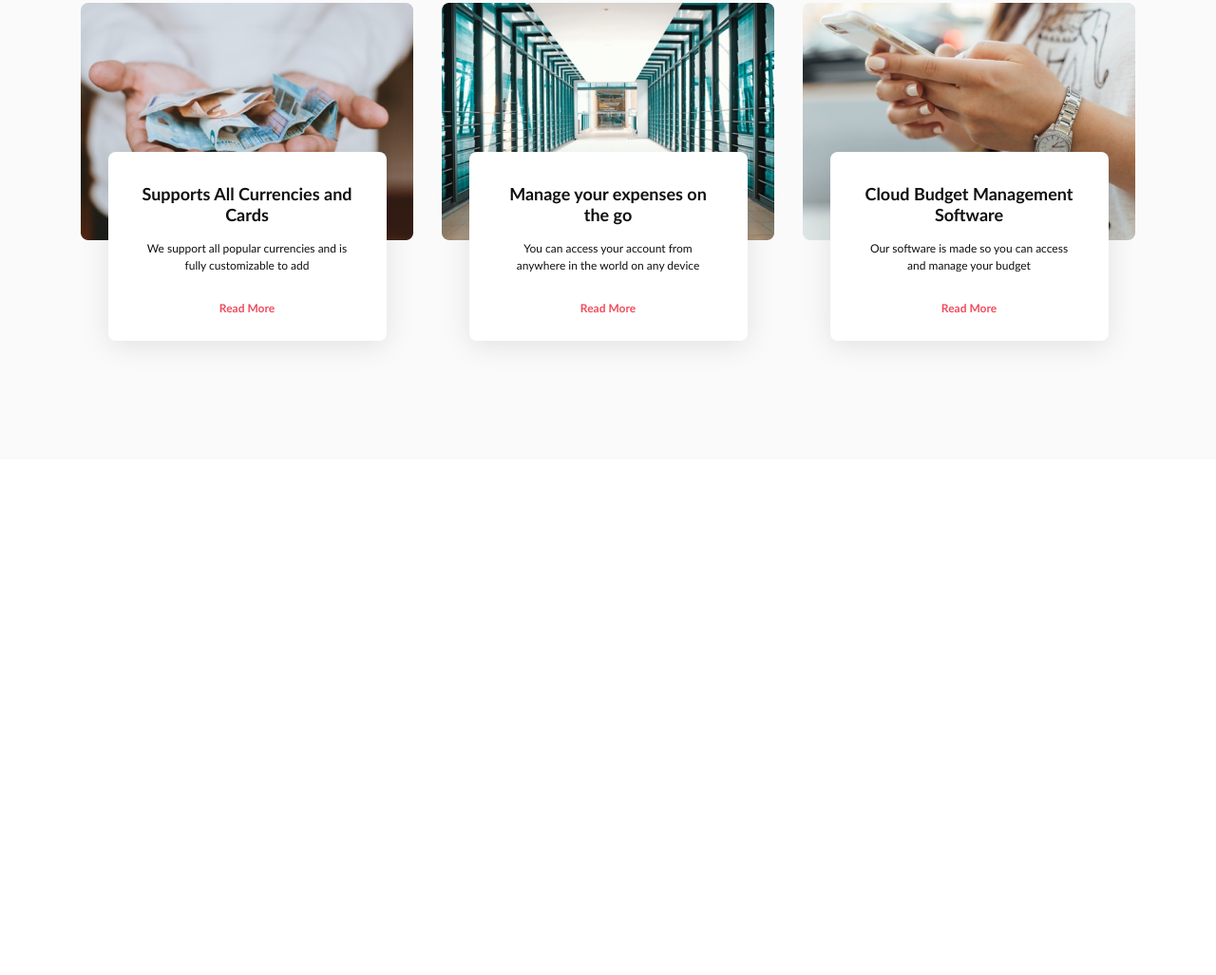
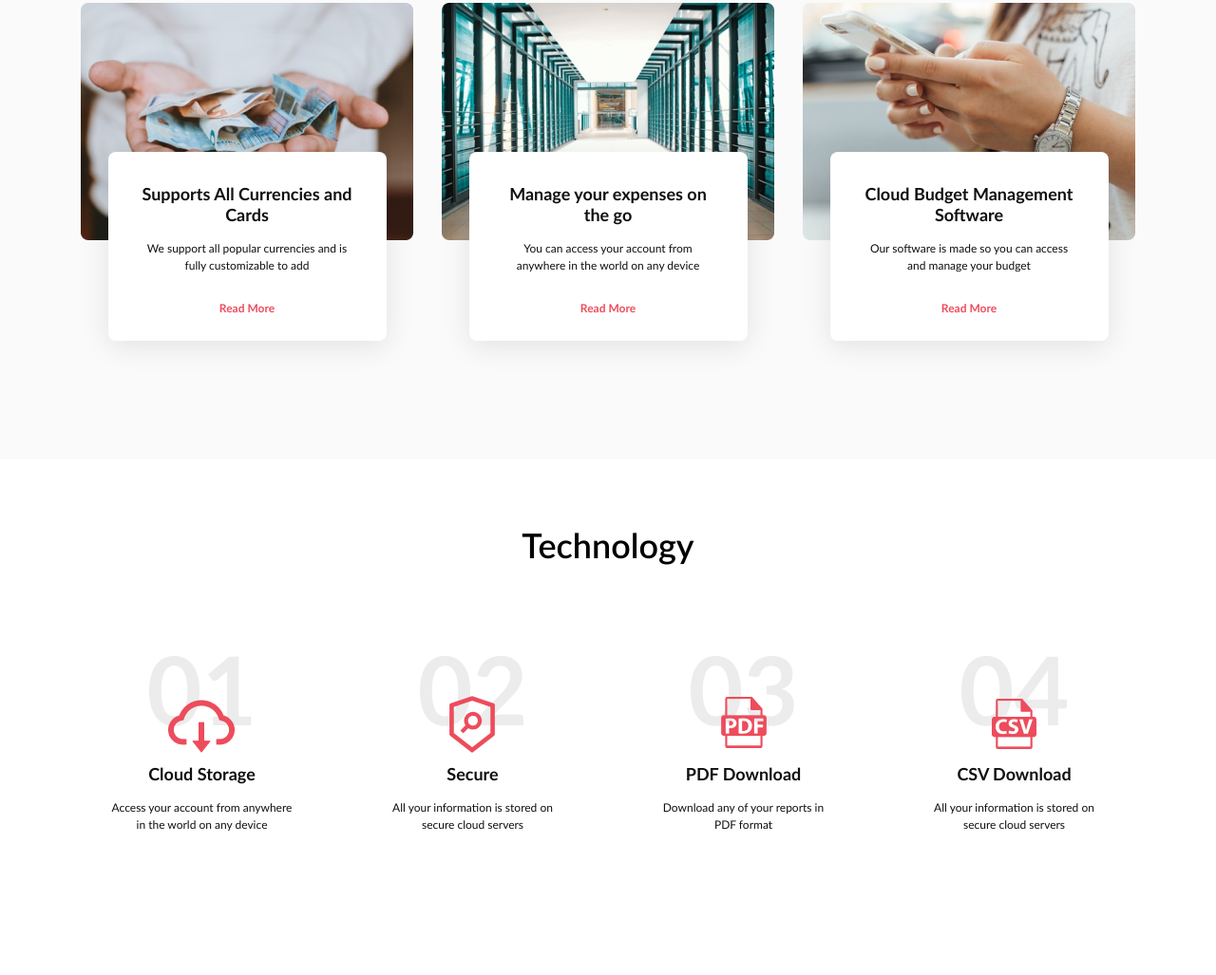
Before and after one commit to nikita-pampushka/hw-10, a plain HTML site: page index.html in a window 1280 px wide. Shown: the part 924-1951 px from the top of the page at 95% size. Before the commit the page ends 1408 px from the top, so only its background shows below. Drawn offline with Linux system fonts and the light colour scheme.

Commit message:
Technology section

```diff
--- a/index.html
+++ b/index.html
@@ -36,14 +36,14 @@
     <main class="main">
         <section class="features">
             <div class="container">
-                <h2 class="features-title">Features</h2>
+                <h2 class="section-title">Features</h2>
                 <ul class="features-cards">
                     <li class="features-cards-item">
                         <figure>
                             <img class="features-cards-image" src="images/supports.png" alt="Supports All Currencies and Cards">
                             <figcaption class="features-cards-image-caption">
-                                <h3 class="features-cards-image-title">Supports all currencies <span style="text-transform: lowercase;">and</span> cards</h3>
-                                <p class="features-cards-image-text">We support all popular currencies and is fully customizable to add</p>
+                                <h3 class="section-cards-title">Supports all currencies <span style="text-transform: lowercase;">and</span> cards</h3>
+                                <p class="section-cards-text">We support all popular currencies and is fully customizable to add</p>
                                 <a class="features-cards-image-link" href="#">Read More</a>
                             </figcaption>
                         </figure>
@@ -52,18 +52,18 @@
                         <figure>
                             <img class="fetures-cards-image" src="images/manage.png" alt="Supports All Currencies and Cards">
                             <figcaption class="features-cards-image-caption">
-                                <h3 class="features-cards-image-title manage">Manage your expenses on the go</h3>
-                                <p class="features-cards-image-text">You can access your account from anywhere in the world on any device</p>
+                                <h3 class="section-cards-title manage">Manage your expenses on the go</h3>
+                                <p class="section-cards-text">You can access your account from anywhere in the world on any device</p>
                                 <a class="features-cards-image-link" href="#">Read More</a>
                             </figcaption>
                         </figure>
                     </li><!--
                  --><li class="features-cards-item">
                         <figure>
-                            <img class="fetures-cards-image" src="images/software.png" alt="Supports All Currencies and Cards">
+                            <img class="features-cards-image" src="images/software.png" alt="Supports All Currencies and Cards">
                             <figcaption class="features-cards-image-caption">
-                                <h3 class="features-cards-image-title">Cloud budget management software</h3>
-                                <p class="features-cards-image-text">Our software is made so you can access and manage your budget</p>
+                                <h3 class="section-cards-title">Cloud budget management software</h3>
+                                <p class="section-cards-text">Our software is made so you can access and manage your budget</p>
                                 <a class="features-cards-image-link" href="#">Read more</a>
                             </figcaption>
                         </figure>
@@ -71,6 +71,45 @@
                 </ul>
             </div>
         </section>
+        <section class="technology">
+            <div class="container">
+                <h2 class="section-title">Technology</h2>
+                <ul class="technology-cards">
+                    <li class="technology-cards-item">
+                        <a class="technology-cards-link" href="#">
+                            <div class="technology-cards-number">01</div>
+                            <img class="technology-cards-image cloud" src="images/cloud.png" alt="cloud image">
+                            <h3 class="section-cards-title">Cloud storage</h3>
+                            <p class="section-cards-text">Access your account from anywhere in the world on any device</p>
+                        </a>
+                    </li><!--
+                 --><li class="technology-cards-item">
+                        <a class="technology-cards-link" href="#">
+                            <div class="technology-cards-number">02</div>
+                            <img class="technology-cards-image security" src="images/security.png" alt="security image">
+                            <h3 class="section-cards-title">Secure</h3>
+                            <p class="section-cards-text">All your information is stored on secure cloud servers</p>
+                        </a>
+                    </li><!--
+                 --><li class="technology-cards-item">
+                        <a class="technology-cards-link" href="#">
+                            <div class="technology-cards-number">03</div>
+                            <img class="technology-cards-image pdf" src="images/pdf.png" alt="pdf image">
+                            <h3 class="section-cards-title">PDF Download</h3>
+                            <p class="section-cards-text">Download any of your reports in PDF format</p>
+                        </a>
+                    </li><!--
+                 --><li class="technology-cards-item">
+                        <a class="technology-cards-link" href="#">
+                            <div class="technology-cards-number">04</div>
+                            <img class="technology-cards-image csv" src="images/csv.png" alt="csv image">
+                            <h3 class="section-cards-title">CSV Download</h3>
+                            <p class="section-cards-text">All your information is stored on secure cloud servers</p>
+                        </a>
+                    </li>
+                </ul>
+            </div>
+        </section>
     </main>
 </body>
 </html>
--- a/style.css
+++ b/style.css
@@ -14,6 +14,7 @@ body {
 .container {
     width: 1110px;
     margin: 0 auto;
+    text-align: center;
 }
 
 .top {
@@ -81,10 +82,6 @@ body {
     border: 1px solid #000;
 }
 
-.intro {
-    text-align: center;
-}
-
 .intro-title {
     font-size: 72px;
     line-height: 86px;
@@ -125,11 +122,10 @@ body {
 
 .features {
     background-color: #fafafa;
-    text-align: center;
     padding: 63px 0 229px 0;
 }
 
-.features-title {
+.section-title {
     font-weight: 600;
     font-size: 36px;
     line-height: 54px;
@@ -160,7 +156,7 @@ body {
     left: calc((350px - 293px)*0.5);
 }
 
-.features-cards-image-title {
+.section-cards-title {
     font-size: 18px;
     line-height: 22px;
     color: #101010;
@@ -168,7 +164,7 @@ body {
     margin-bottom: 16px;
 }
 
-.features-cards-image-title.manage {
+.section-cards-title.manage {
     text-transform: none;
 }
 
@@ -176,7 +172,7 @@ body {
     text-transform: lowercase;
 }
 
-.features-cards-image-text {
+.section-cards-text {
     font-weight: normal;
     font-size: 12px;
     line-height: 18px;
@@ -193,8 +189,66 @@ body {
 }
 
 .features-cards-image-link:hover {
-    color: #2512d1;
+    color: #a6a2cc;
     display: block;
-    border: 1px solid #2512d1;
+    border: 1px solid #a6a2cc;
     border-radius: 9px;
 }
+
+.technology {
+    background-color: #ffffff;
+    padding: 63px 0 104px 0;
+}
+
+.technology-cards-link {
+    display: block;
+    padding: 0 32px 19px 32px;
+    text-decoration: none;
+    position: relative;
+}
+
+.technology-cards-item {
+    display: inline-block;
+    width: 255px;
+    margin-right: 30px;
+}
+
+.technology-cards-item:last-child {
+    margin-right: 0;
+}
+
+.technology-cards-number {
+    font-size: 100px;
+    line-height: 120px;
+    color: rgba(16, 16, 16, 0.08);
+    margin-bottom: 19px;
+}
+
+.cloud {
+    position: absolute;
+    top: 71.5px;
+    left: 92px;
+}
+
+.security {
+    position: absolute;
+    top: 68.35px;
+    left: 103.15px;
+}
+
+.pdf {
+    position: absolute;
+    top: 69px;
+    left: 104.09px;
+}
+
+.csv {
+    position: absolute;
+    top: 71px;
+    left: 104px;
+}
+
+.technology-cards-link:hover {
+    background-color: #a6a2cc;
+    border-radius: 20px;
+}
```
Also changed, not shown: images/cloud.png (added), images/csv.png (added), images/pdf.png (added), images/security.png (added).
